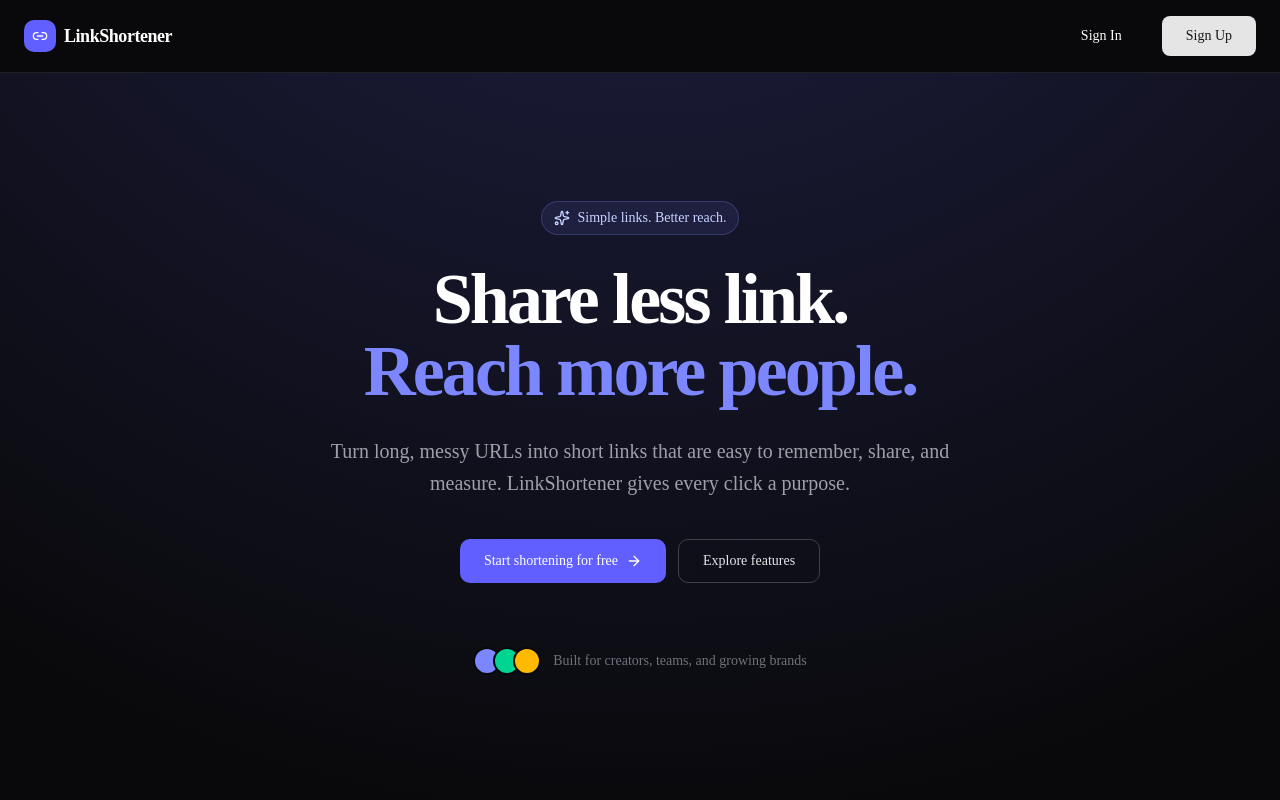
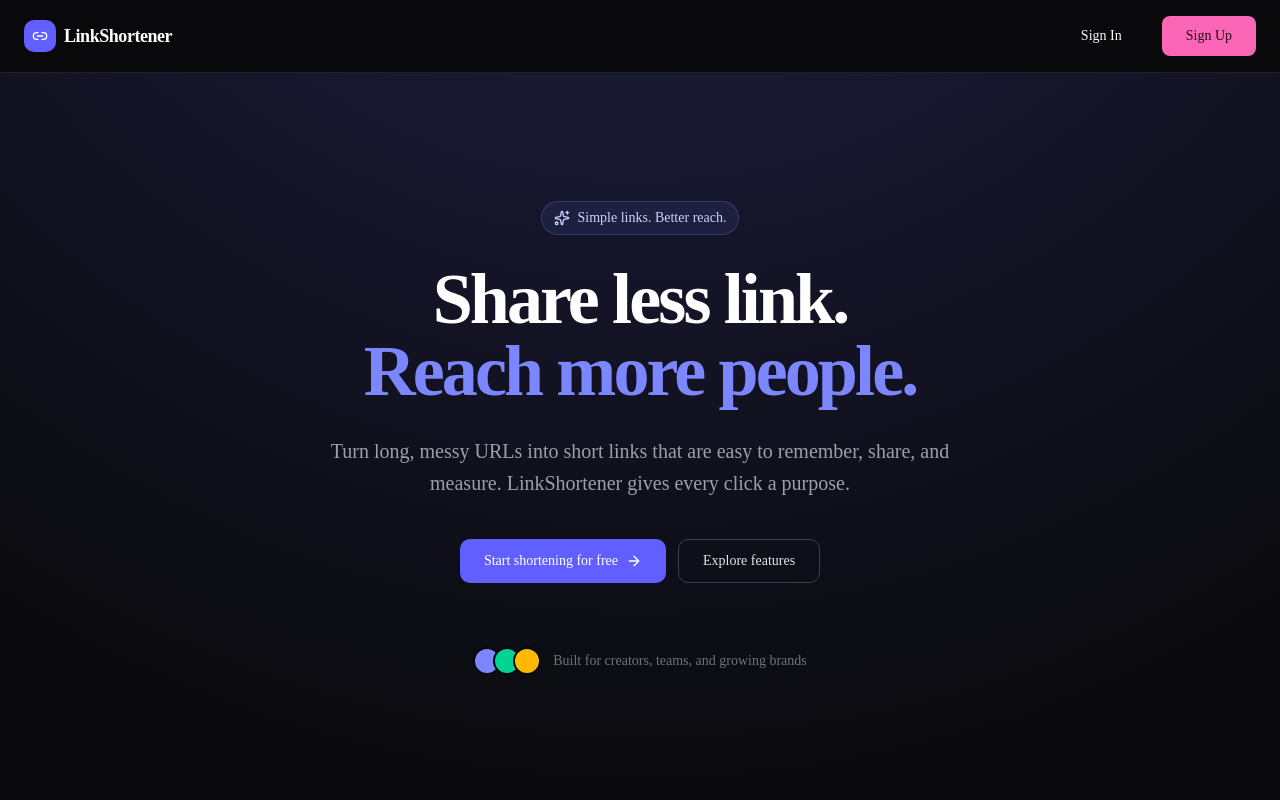
Before and after one commit to Trevoj11/linkshortenerproject, a Next.js app: page / in a window 1280 px wide. Shown: the top 800 px of the page. Built offline with nearby package versions, Linux system fonts and the light colour scheme; no server answers.

Commit message:
Update primary color variables in globals.css for improved theme consistency

```diff
--- a/app/globals.css
+++ b/app/globals.css
@@ -55,8 +55,8 @@
   --card-foreground: oklch(0.145 0 0);
   --popover: oklch(1 0 0);
   --popover-foreground: oklch(0.145 0 0);
-  --primary: oklch(0.205 0 0);
-  --primary-foreground: oklch(0.985 0 0);
+  --primary: oklch(0.65 0.24 350);
+  --primary-foreground: oklch(1 0 0);
   --secondary: oklch(0.97 0 0);
   --secondary-foreground: oklch(0.205 0 0);
   --muted: oklch(0.97 0 0);
@@ -90,8 +90,8 @@
   --card-foreground: oklch(0.985 0 0);
   --popover: oklch(0.205 0 0);
   --popover-foreground: oklch(0.985 0 0);
-  --primary: oklch(0.922 0 0);
-  --primary-foreground: oklch(0.205 0 0);
+  --primary: oklch(0.72 0.2 350);
+  --primary-foreground: oklch(0.2 0.05 350);
   --secondary: oklch(0.269 0 0);
   --secondary-foreground: oklch(0.985 0 0);
   --muted: oklch(0.269 0 0);
```
